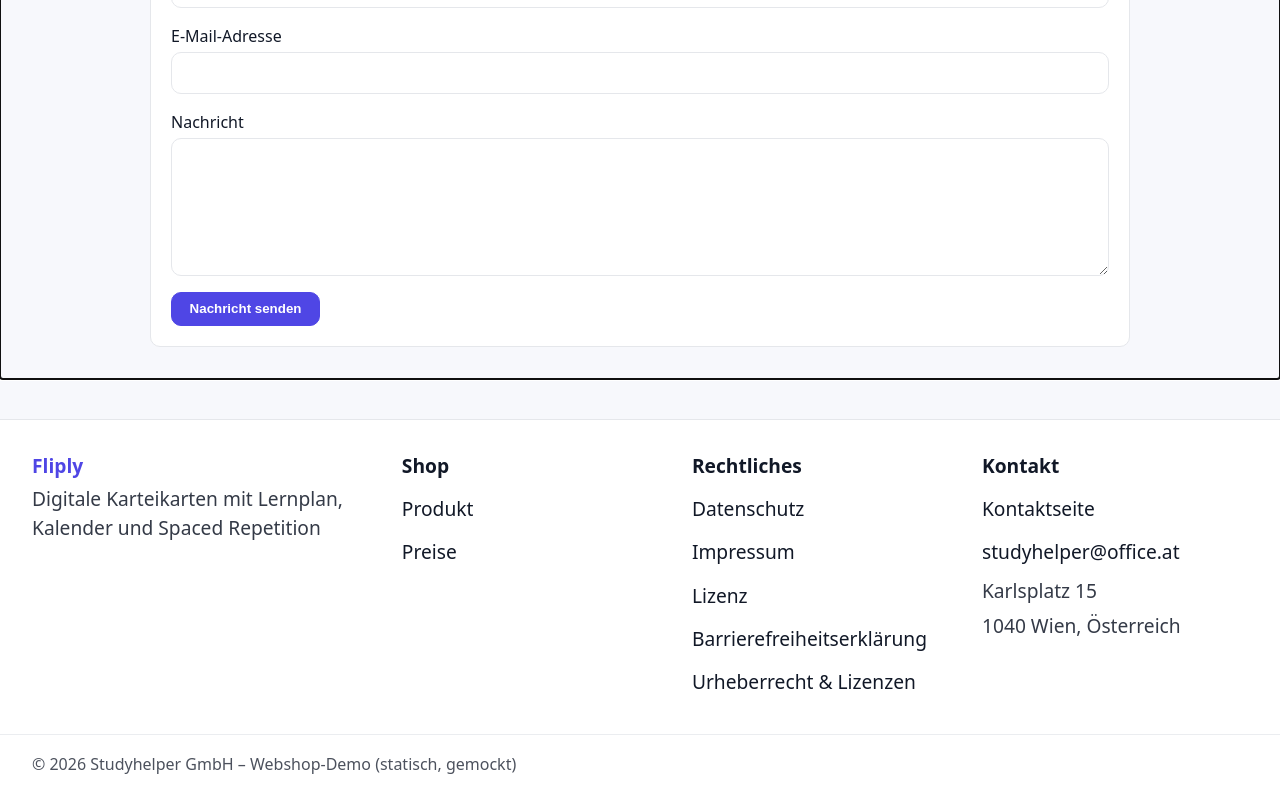
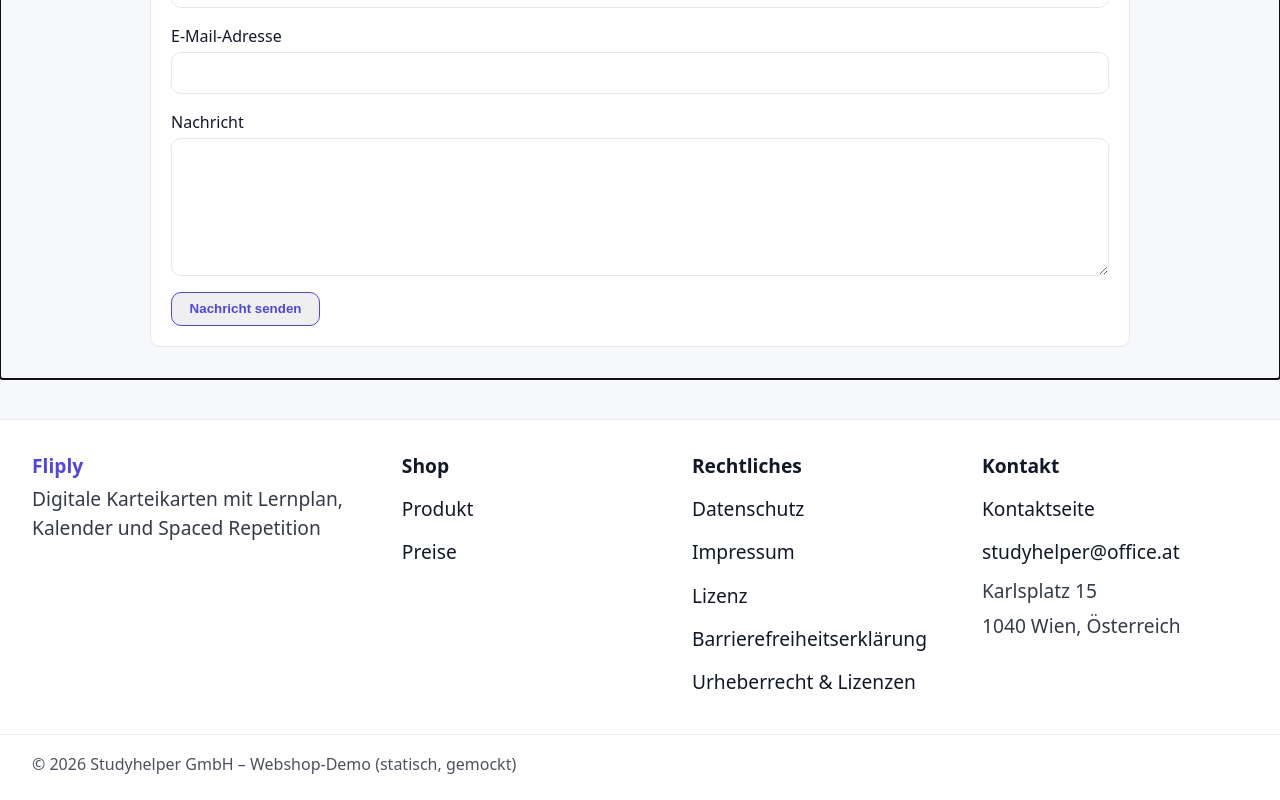
Before and after one commit to anastasia-burgstaller/fliply-webshop, an Angular app: page /kontakt in a window 1280 px wide. Shown: the part 779-1579 px from the top of the page. Built offline with nearby package versions, Linux system fonts and the light colour scheme.

Commit message:
Contact überarbeitet

```diff
--- a/src/app/pages/contact/contact.component.css
+++ b/src/app/pages/contact/contact.component.css
@@ -45,35 +45,3 @@ textarea:focus-visible {
   font-size: 0.95rem;
   opacity: 0.85;
 }
-
-
-.cta-button {
-  text-decoration: none;
-  display: inline-flex;
-  align-items: center;
-  justify-content: center;
-  gap: 0.5rem;
-
-  padding: 0.55rem 1.1rem;
-  border-radius: var(--radius);
-  font-weight: 700;
-
-  background: var(--primary);
-  color: #ffffff;
-  border: 1px solid var(--primary);
-
-  transition:
-    background-color 0.15s ease,
-    color 0.15s ease,
-    transform 0.15s ease
-}
-
-.cta-button:hover {
-  background: var(--panel);
-  color: var(--primary);
-  transform: translateY(-1px);
-}
-
-.cta-button:active {
-  transform: translateY(0);
-}
--- a/src/app/pages/contact/contact.component.html
+++ b/src/app/pages/contact/contact.component.html
@@ -18,7 +18,7 @@
       </p>
       <p>
         E-Mail:
-        <a href="mailto:studyhelper@office.at">studyhelper@office.at</a>
+        <a href="mailto:studyhelper@office.at">studyhelper&#64;office.at</a>
       </p>
     </div>
 
@@ -45,7 +45,7 @@
           <textarea id="message" rows="5" required></textarea>
         </div>
 
-        <button type="submit" class="cta-button">
+        <button type="submit" class="secondary-button">
           Nachricht senden
         </button>
       </form>
```
